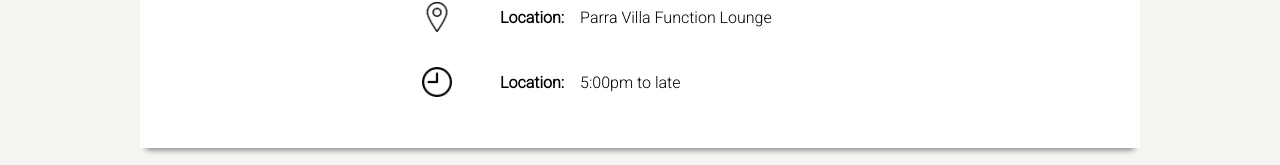
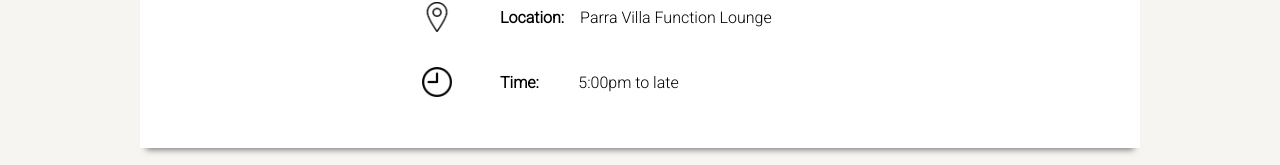
Before and after one commit to preetycool/rimshiwedspreet, a React (Create React App) app in the folder client/: page / in a window 1280 px wide. Shown: the part 522-687 px from the top of the page. Built offline with nearby package versions, Linux system fonts and the light colour scheme; a web font is replaced by a local one.

Commit message:
fix styling

```diff
--- a/client/src/containers/DetailsPage/DetailsPage.scss
+++ b/client/src/containers/DetailsPage/DetailsPage.scss
@@ -51,7 +51,7 @@
 
     &-info {
       @include xs {
-        width: 80%;
+        width: 100%;
       }
       width: 50%;
       text-align: center;
--- a/client/src/containers/DetailsPage/index.js
+++ b/client/src/containers/DetailsPage/index.js
@@ -95,9 +95,9 @@
             className="time"
             iconSource={{
               image: "time.png",
-              alt: "location-icon",
+              alt: "time-icon",
             }}
-            text={`Location: ${eventType.time}`}
+            text={`Time: ${eventType.time}`}
           />
         </div>
       </div>
--- a/client/src/containers/RSVP/rsvp.scss
+++ b/client/src/containers/RSVP/rsvp.scss
@@ -37,6 +37,10 @@
 
   &__details {
     &-title {
+      @include xs {
+        font-size: 1.5rem;
+        margin: 2rem 0;
+      }
       font-size: 2rem;
       text-align: center;
       font-family: "Source Serif Pro", cursive;
```
Also changed, not shown: 1 other file (tests, documents, lock files or other folders).
